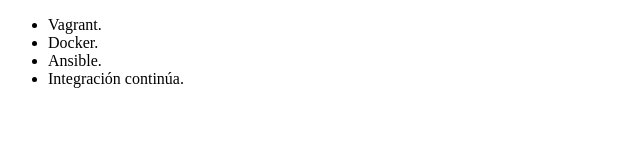
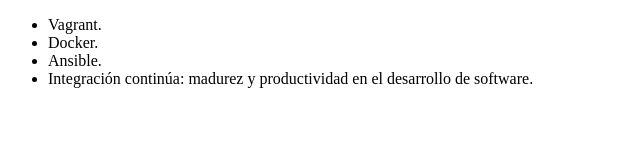
Before and after one commit to OnielC/Alura_Git, a plain HTML site: page Index.html in a window 1280 px wide. Shown: the whole page, without its empty margins (0-640 px from the left). Drawn offline with Linux system fonts and the light colour scheme.

Commit message:
Renombrando curso de integración continúa

```diff
--- a/Index.html
+++ b/Index.html
@@ -17,7 +17,7 @@
               <li>Vagrant.</li>
               <li>Docker.</li>
               <li>Ansible.</li>
-              <li>Integración continúa.</li>
+              <li>Integración continúa: madurez y productividad en el desarrollo de software.</li>
 
           </ul>
 
```
